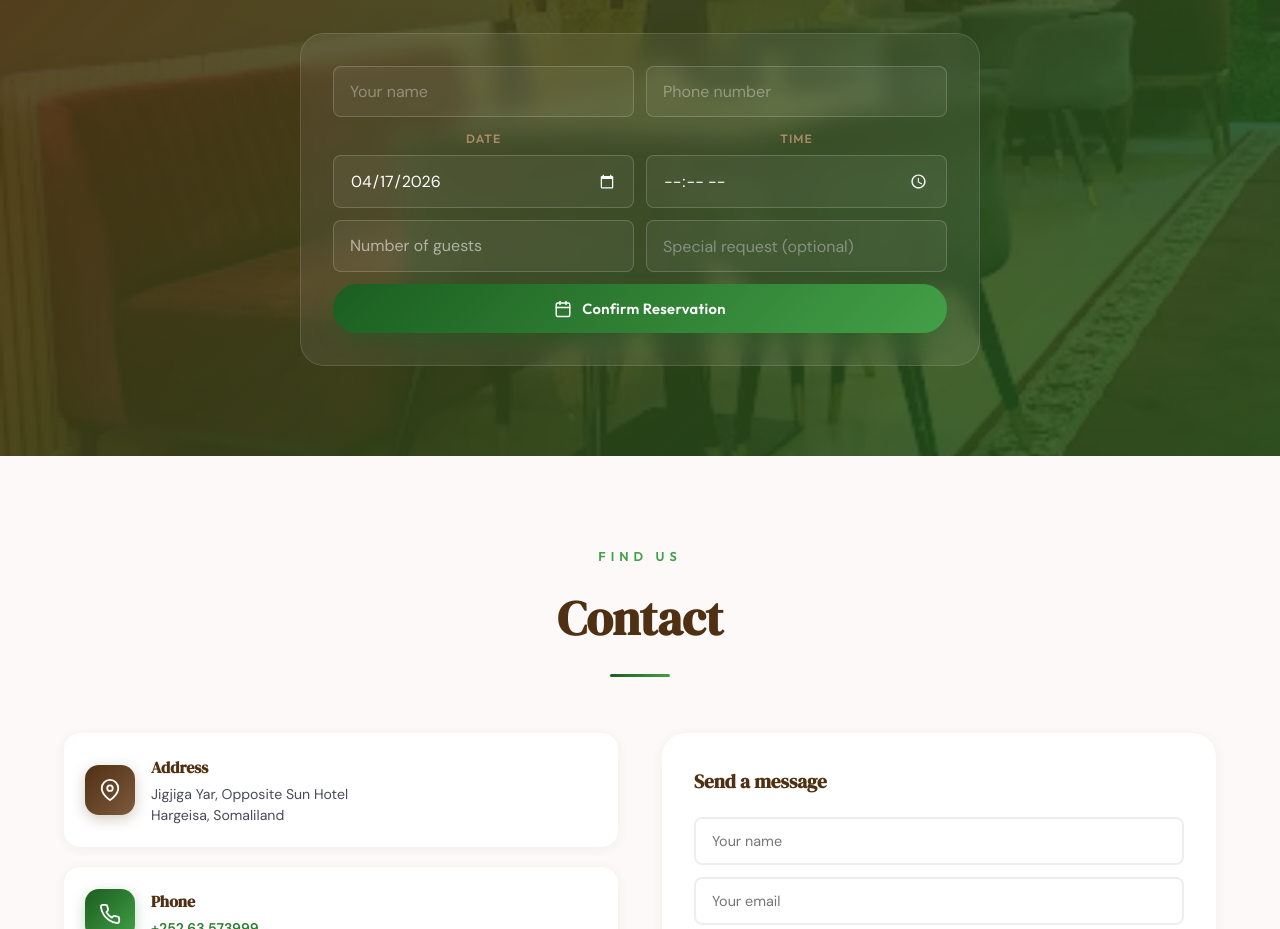
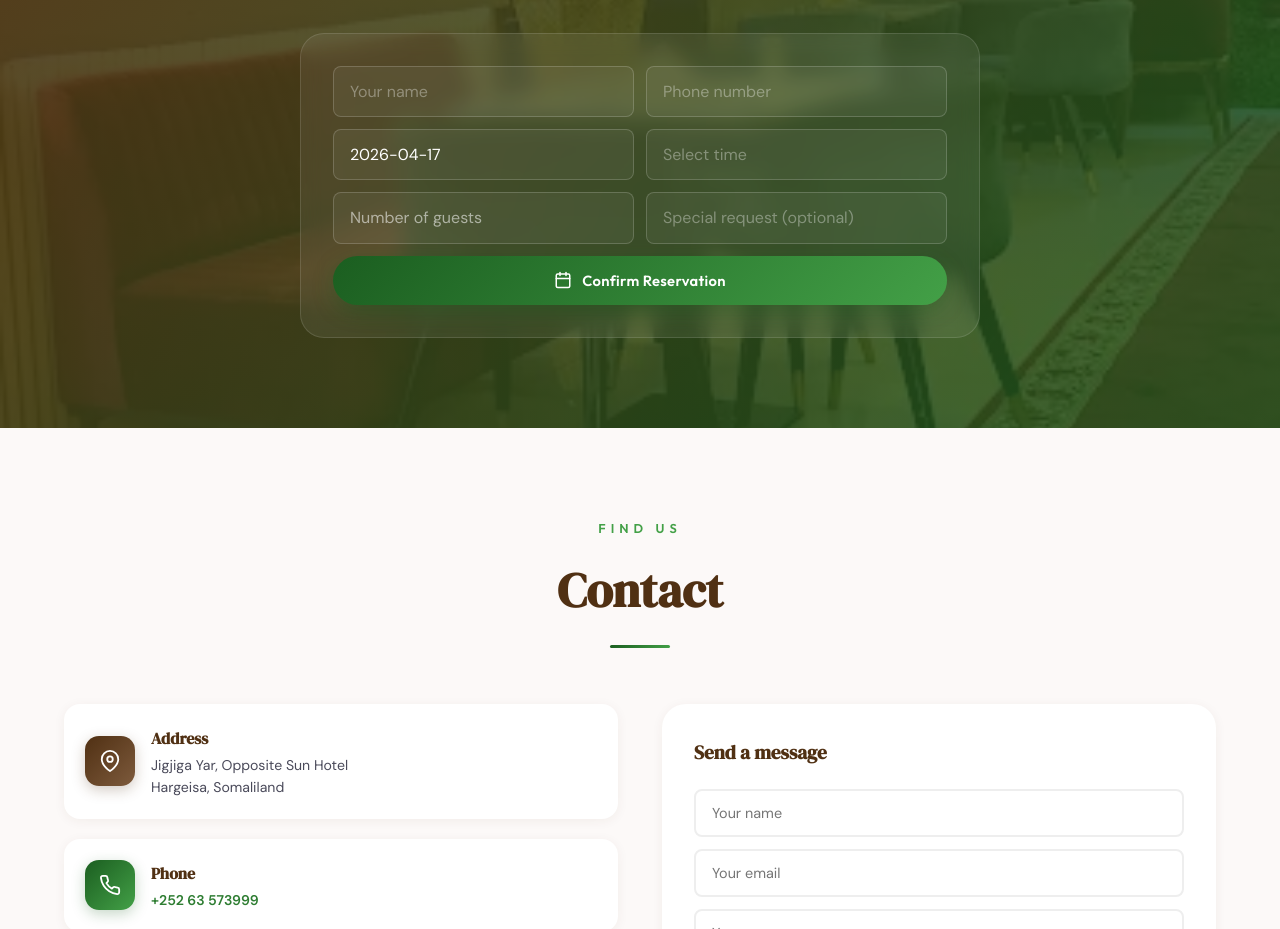
Before and after one commit to badrito2log-pixel/Hanooshcaf-, a plain HTML site: page index.html in a window 1280 px wide. Shown: the part 5569-6498 px from the top of the page. Drawn offline with nearby package versions, Linux system fonts and the light colour scheme.

Commit message:
Update index.html

```diff
--- a/index.html
+++ b/index.html
@@ -217,14 +217,8 @@
                         <input type="tel" placeholder="Phone number" id="resPhone">
                     </div>
                     <div class="form-row">
-                        <div class="res-field">
-                            <label for="resDate">Date</label>
-                            <input type="date" id="resDate">
-                        </div>
-                        <div class="res-field">
-                            <label for="resTime">Time</label>
-                            <input type="time" id="resTime">
-                        </div>
+                        <input type="text" placeholder="Select date" id="resDate" onfocus="this.type='date'" onblur="if(!this.value)this.type='text'">
+                        <input type="text" placeholder="Select time" id="resTime" onfocus="this.type='time'" onblur="if(!this.value)this.type='text'">
                     </div>
                     <div class="form-row">
                         <select id="resGuests">
```
